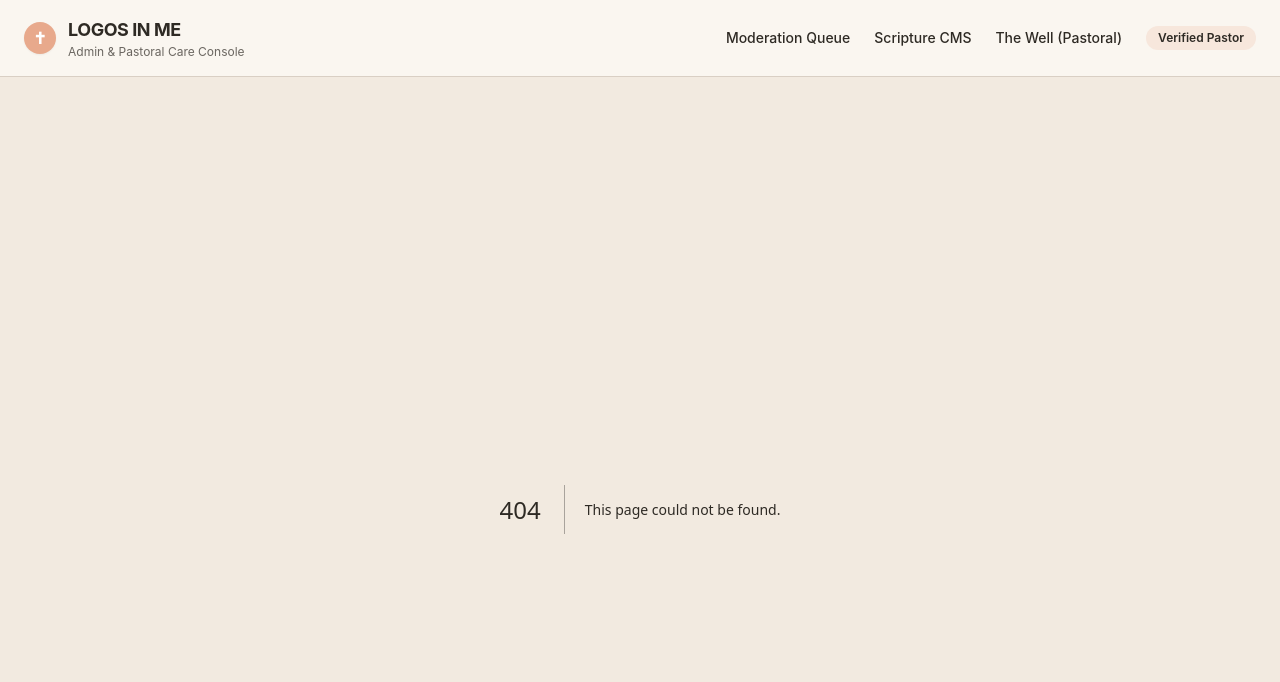
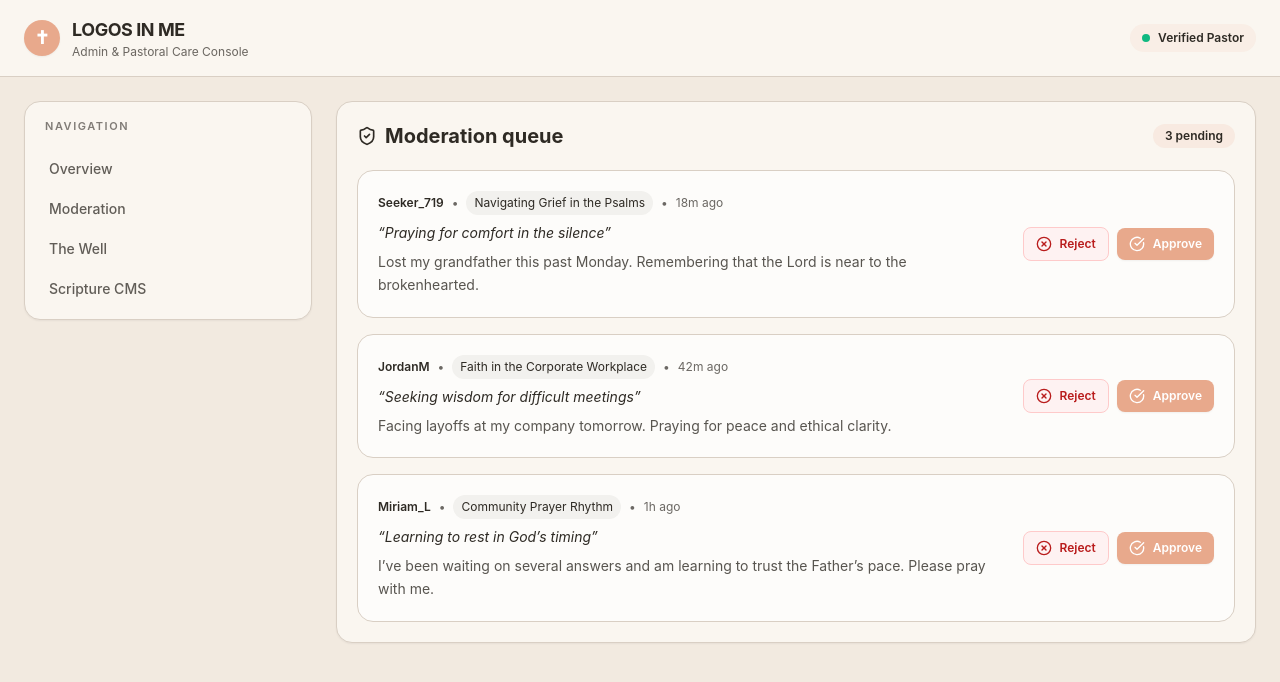
Before and after one commit to GenesisNorth/logos-admin, a Next.js app: page /moderation in a window 1280 px wide. Before the commit this address had no page. Shown: the top 682 px of the page. Built offline with nearby package versions, Linux system fonts and the light colour scheme.

Commit message:
feat: add admin shell and route pages

```diff
--- /dev/null
+++ b/src/app/content/page.tsx
@@ -0,0 +1,57 @@
+import { Volume2 } from "lucide-react";
+
+const drops = [
+  { title: "Week 1: Abiding in Christ", type: "Audio drop", status: "Published" },
+  { title: "Week 2: Strength in waiting", type: "Reflection card", status: "Draft" },
+  { title: "Week 3: Light in the wilderness", type: "Scripture cue", status: "Scheduled" },
+];
+
+export default function ContentPage() {
+  return (
+    <div className="grid gap-6 xl:grid-cols-[1.4fr_1fr]">
+      <section className="rounded-2xl border border-[#D9CFC4] bg-[#FAF6F0] p-5 shadow-sm">
+        <div className="mb-4 flex items-center justify-between">
+          <h2 className="text-xl font-bold text-[#2E2A24]">Scripture CMS</h2>
+          <button type="button" className="rounded-full bg-[#E8A98C] px-3 py-1.5 text-xs font-semibold text-white">
+            New drop
+          </button>
+        </div>
+
+        <div className="space-y-3">
+          {drops.map((item) => (
+            <div key={item.title} className="flex items-center justify-between rounded-xl border border-[#D9CFC4] bg-white/70 p-4">
+              <div>
+                <p className="font-semibold text-[#2E2A24]">{item.title}</p>
+                <p className="text-xs text-[#2E2A24]/60">{item.type}</p>
+              </div>
+              <div className="flex items-center gap-3">
+                <span className="rounded-full bg-[#2E2A24]/5 px-2 py-1 text-[10px] font-semibold text-[#2E2A24]">
+                  {item.status}
+                </span>
+                <Volume2 className="h-4 w-4 text-[#2E2A24]/60" />
+              </div>
+            </div>
+          ))}
+        </div>
+      </section>
+
+      <aside className="rounded-2xl border border-[#D9CFC4] bg-[#FAF6F0] p-5 shadow-sm">
+        <h2 className="mb-4 text-xl font-bold text-[#2E2A24]">Publishing notes</h2>
+        <div className="space-y-3 text-sm text-[#2E2A24]/75">
+          <div className="rounded-xl border border-[#D9CFC4] bg-white/70 p-3">
+            <p className="font-semibold text-[#2E2A24]">Review checklist</p>
+            <ul className="mt-2 list-disc pl-5 space-y-1">
+              <li>Audio transcript approved</li>
+              <li>Theme references checked</li>
+              <li>Timing fits weekly journey</li>
+            </ul>
+          </div>
+          <div className="rounded-xl border border-[#D9CFC4] bg-white/70 p-3">
+            <p className="font-semibold text-[#2E2A24]">Next publish</p>
+            <p className="mt-2">Thursday • 8:00 AM • “Rest for the Weary”</p>
+          </div>
+        </div>
+      </aside>
+    </div>
+  );
+}
--- a/src/app/layout.tsx
+++ b/src/app/layout.tsx
@@ -1,10 +1,18 @@
 import type { Metadata } from "next";
+import Link from "next/link";
 import "./globals.css";
 
 export const metadata: Metadata = {
   title: "LOGOS IN ME — Admin, CMS & Pastoral Portal",
   description: "Moderation console, weekly scripture scheduler, and pastoral care portal for LOGOS IN ME.",
 };
+
+const navItems = [
+  { href: "/", label: "Overview" },
+  { href: "/moderation", label: "Moderation" },
+  { href: "/the-well", label: "The Well" },
+  { href: "/content", label: "Scripture CMS" },
+];
 
 export default function RootLayout({
   children,
@@ -14,10 +22,11 @@ export default function RootLayout({
   return (
     <html lang="en">
       <body className="min-h-screen bg-[#F2EAE0] text-[#2E2A24] antialiased">
+        <div className="min-h-screen bg-[#F2EAE0]">
           <header className="border-b border-[#D9CFC4] bg-[#FAF6F0] px-6 py-4">
-          <div className="flex items-center justify-between max-w-7xl mx-auto">
+            <div className="mx-auto flex max-w-7xl items-center justify-between gap-4">
               <div className="flex items-center gap-3">
-              <div className="h-8 w-8 rounded-full bg-[#E8A98C] flex items-center justify-center font-bold text-white shadow-sm">
+                <div className="flex h-9 w-9 items-center justify-center rounded-full bg-[#E8A98C] text-lg font-bold text-white shadow-sm">
                   ✝
                 </div>
                 <div>
@@ -25,19 +34,40 @@ export default function RootLayout({
                   <p className="text-xs text-[#2E2A24]/70">Admin & Pastoral Care Console</p>
                 </div>
               </div>
-            <nav className="flex items-center gap-6 text-sm font-medium">
-              <a href="#moderation" className="hover:text-[#E8A98C] transition-colors">Moderation Queue</a>
-              <a href="#cms" className="hover:text-[#E8A98C] transition-colors">Scripture CMS</a>
-              <a href="#the-well" className="hover:text-[#E8A98C] transition-colors">The Well (Pastoral)</a>
-              <span className="px-3 py-1 text-xs rounded-full bg-[#E8A98C]/20 text-[#2E2A24] font-semibold">
+
+              <div className="flex items-center gap-3">
+                <div className="hidden items-center gap-2 rounded-full bg-[#E8A98C]/10 px-3 py-1.5 text-xs font-semibold text-[#2E2A24] sm:flex">
+                  <span className="h-2 w-2 rounded-full bg-emerald-500" />
                   Verified Pastor
-              </span>
-            </nav>
+                </div>
+              </div>
             </div>
           </header>
-        <main className="max-w-7xl mx-auto px-6 py-8">
-          {children}
-        </main>
+
+          <div className="mx-auto flex max-w-7xl flex-col gap-6 px-4 py-6 lg:flex-row lg:px-6">
+            <aside className="lg:w-72">
+              <nav className="rounded-2xl border border-[#D9CFC4] bg-[#FAF6F0] p-3 shadow-sm">
+                <div className="mb-3 px-2 py-1 text-[11px] font-semibold uppercase tracking-[0.14em] text-[#2E2A24]/60">
+                  Navigation
+                </div>
+                <ul className="space-y-1">
+                  {navItems.map(({ href, label }) => (
+                    <li key={href}>
+                      <Link
+                        href={href}
+                        className="flex items-center rounded-xl px-3 py-2 text-sm font-medium text-[#2E2A24]/75 transition hover:bg-[#F2EAE0] hover:text-[#2E2A24]"
+                      >
+                        {label}
+                      </Link>
+                    </li>
+                  ))}
+                </ul>
+              </nav>
+            </aside>
+
+            <main className="flex-1">{children}</main>
+          </div>
+        </div>
       </body>
     </html>
   );
--- /dev/null
+++ b/src/app/moderation/page.tsx
@@ -0,0 +1,85 @@
+import { CheckCircle, ShieldCheck, XCircle } from "lucide-react";
+
+const queue = [
+  {
+    id: "v-1",
+    user: "Seeker_719",
+    room: "Navigating Grief in the Psalms",
+    phrase: "Praying for comfort in the silence",
+    reflection:
+      "Lost my grandfather this past Monday. Remembering that the Lord is near to the brokenhearted.",
+    submittedAt: "18m ago",
+  },
+  {
+    id: "v-2",
+    user: "JordanM",
+    room: "Faith in the Corporate Workplace",
+    phrase: "Seeking wisdom for difficult meetings",
+    reflection:
+      "Facing layoffs at my company tomorrow. Praying for peace and ethical clarity.",
+    submittedAt: "42m ago",
+  },
+  {
+    id: "v-3",
+    user: "Miriam_L",
+    room: "Community Prayer Rhythm",
+    phrase: "Learning to rest in God’s timing",
+    reflection:
+      "I’ve been waiting on several answers and am learning to trust the Father’s pace. Please pray with me.",
+    submittedAt: "1h ago",
+  },
+];
+
+export default function ModerationPage() {
+  return (
+    <section className="rounded-2xl border border-[#D9CFC4] bg-[#FAF6F0] p-5 shadow-sm">
+      <div className="mb-5 flex items-center justify-between">
+        <div className="flex items-center gap-2">
+          <ShieldCheck className="h-5 w-5 text-[#2E2A24]" />
+          <h2 className="text-xl font-bold text-[#2E2A24]">Moderation queue</h2>
+        </div>
+        <span className="rounded-full bg-[#E8A98C]/15 px-3 py-1 text-xs font-semibold text-[#2E2A24]">
+          {queue.length} pending
+        </span>
+      </div>
+
+      <div className="space-y-4">
+        {queue.map((post) => (
+          <div
+            key={post.id}
+            className="flex flex-col gap-4 rounded-2xl border border-[#D9CFC4] bg-white/70 p-5 lg:flex-row lg:items-center lg:justify-between"
+          >
+            <div className="space-y-2">
+              <div className="flex flex-wrap items-center gap-2 text-xs text-[#2E2A24]/70">
+                <span className="font-semibold text-[#2E2A24]">{post.user}</span>
+                <span>•</span>
+                <span className="rounded-full bg-[#2E2A24]/5 px-2 py-1 text-[#2E2A24]">{post.room}</span>
+                <span>•</span>
+                <span>{post.submittedAt}</span>
+              </div>
+              <p className="font-serif text-sm italic text-[#2E2A24]">“{post.phrase}”</p>
+              <p className="max-w-3xl text-sm leading-relaxed text-[#2E2A24]/80">{post.reflection}</p>
+            </div>
+
+            <div className="flex items-center gap-2">
+              <button
+                type="button"
+                className="flex items-center gap-2 rounded-lg border border-red-200 bg-red-50 px-3 py-2 text-xs font-semibold text-red-700"
+              >
+                <XCircle className="h-4 w-4" />
+                Reject
+              </button>
+              <button
+                type="button"
+                className="flex items-center gap-2 rounded-lg bg-[#E8A98C] px-3 py-2 text-xs font-semibold text-white shadow-sm"
+              >
+                <CheckCircle className="h-4 w-4" />
+                Approve
+              </button>
+            </div>
+          </div>
+        ))}
+      </div>
+    </section>
+  );
+}
--- /dev/null
+++ b/src/app/the-well/page.tsx
@@ -0,0 +1,67 @@
+import { AlertTriangle, CheckCircle } from "lucide-react";
+
+const requests = [
+  {
+    id: "p-101",
+    seeker: "Sarah (Overwhelmed Seeker)",
+    submittedAt: "2h 12m ago",
+    timeRemaining: "1h 48m",
+    request:
+      "I feel crippled by anxiety regarding my marriage and work fatigue. I need a word of prayer and scripture to hold onto tonight.",
+  },
+  {
+    id: "p-102",
+    seeker: "Marcus T.",
+    submittedAt: "45m ago",
+    timeRemaining: "3h 15m",
+    request:
+      "Struggling with recurring temptation and feeling distant from God. Could a pastor please respond with an audio prayer?",
+  },
+];
+
+export default function TheWellPage() {
+  return (
+    <section className="rounded-2xl border border-[#D9CFC4] bg-[#FAF6F0] p-5 shadow-sm">
+      <div className="mb-5 flex items-center justify-between">
+        <div>
+          <h2 className="text-xl font-bold text-[#2E2A24]">The Well</h2>
+          <p className="text-sm text-[#2E2A24]/60">Pastoral care requests and response tracking.</p>
+        </div>
+        <div className="flex items-center gap-2 rounded-full bg-amber-100 px-3 py-1.5 text-xs font-semibold text-amber-800">
+          <AlertTriangle className="h-3.5 w-3.5" />
+          4-hour SLA active
+        </div>
+      </div>
+
+      <div className="space-y-4">
+        {requests.map((request) => (
+          <div key={request.id} className="rounded-2xl border border-[#D9CFC4] bg-white/70 p-5">
+            <div className="mb-3 flex flex-col gap-3 sm:flex-row sm:items-center sm:justify-between">
+              <div>
+                <h3 className="text-base font-bold text-[#2E2A24]">{request.seeker}</h3>
+                <p className="text-xs text-[#2E2A24]/60">Received {request.submittedAt}</p>
+              </div>
+              <span className="rounded-full bg-red-100 px-2.5 py-1 text-[10px] font-semibold text-red-700">
+                SLA deadline: {request.timeRemaining}
+              </span>
+            </div>
+
+            <p className="rounded-xl border border-[#D9CFC4] bg-[#FAF6F0] p-4 text-sm leading-relaxed text-[#2E2A24]/80">
+              “{request.request}”
+            </p>
+
+            <div className="mt-4 flex justify-end">
+              <button
+                type="button"
+                className="flex items-center gap-2 rounded-lg bg-[#2E2A24] px-3 py-2 text-xs font-semibold text-white"
+              >
+                <CheckCircle className="h-4 w-4" />
+                Mark resolved
+              </button>
+            </div>
+          </div>
+        ))}
+      </div>
+    </section>
+  );
+}
```
Lines whose indentation alone changed are shown as unchanged.
